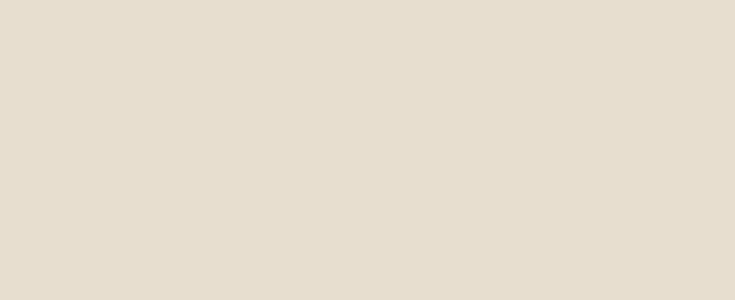
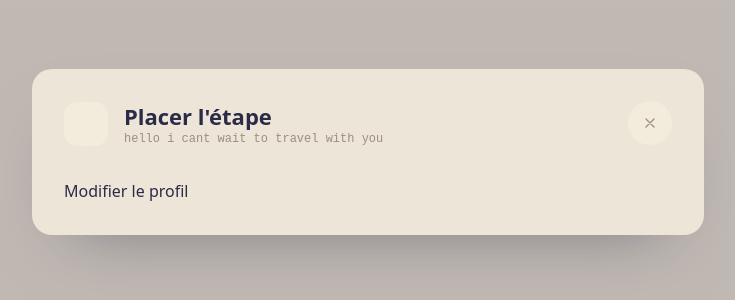
Before and after one commit to Blueton23/Transcendence, a React (Vite) app in the folder srcs/frontend/: page /modal in a window 1280 px wide. Before the commit this address had no page. Shown: the part 248-548 px from the top of the page, without its empty margins (272-1007 px from the left). Built offline with nearby package versions, Linux system fonts and the light colour scheme.

Commit message:
chore(app): add /modal pour visualiser le composant

```diff
--- a/srcs/frontend/src/app/App.tsx
+++ b/srcs/frontend/src/app/App.tsx
@@ -2,6 +2,7 @@ import { Routes, Route, Navigate } from "react-router";
 import DesignSystem from "../pages/DesignSystem";
 import Text from "../shared/ui/Text";
 import { AppLayout } from "./AppLayout";
+import ModalTestPage from "../pages/ModalTestPage";
 
 function PlaceHolder({ label }: { label: string }) {
   return <Text className="p-4">{label} à venir</Text>;
@@ -10,6 +11,7 @@ function PlaceHolder({ label }: { label: string }) {
 function App() {
   return (
     <Routes>
+      <Route path="/modal" element={<ModalTestPage />} />
       <Route path="/design-system" element={<DesignSystem />} />
       <Route path="/" element={<PlaceHolder label="accueil" />} />
       <Route path="/login" element={<PlaceHolder label="login" />} />
--- a/srcs/frontend/src/pages/DesignSystem.tsx
+++ b/srcs/frontend/src/pages/DesignSystem.tsx
@@ -82,7 +82,7 @@ function DesignSystem() {
           <Button variant="danger">Confirmer</Button>
         </Specimen>
         <Specimen label="icon">
-          <Button variant="primary" icon={<Icon name="pinplus" size={16} />}>
+          <Button variant="primary" icon={<Icon name="add" size={16} />}>
             Epingler une idee
           </Button>
         </Specimen>
@@ -110,7 +110,7 @@ function DesignSystem() {
         </Specimen>
         <Specimen label='variant="primary" · size="md" — 44px'>
           <IconButton
-            icon={<Icon name="pinplus" size={20} />}
+            icon={<Icon name="add" size={20} />}
             label="Epingler une idee"
             variant="primary"
             size="md"
--- /dev/null
+++ b/srcs/frontend/src/pages/ModalTestPage.tsx
@@ -0,0 +1,17 @@
+import { useNavigate } from "react-router";
+import Modal from "../shared/ui/Modal";
+
+function ModalTestPage() {
+  const navigate = useNavigate();
+  return (
+    <Modal
+      icon="pinplus"
+      title="Placer l'étape"
+      subtitle="hello i cant wait to travel with you"
+      onClose={() => navigate("/design-system")}
+    >
+      <p>Modifier le profil</p>
+    </Modal>
+  );
+}
+export default ModalTestPage;
```
